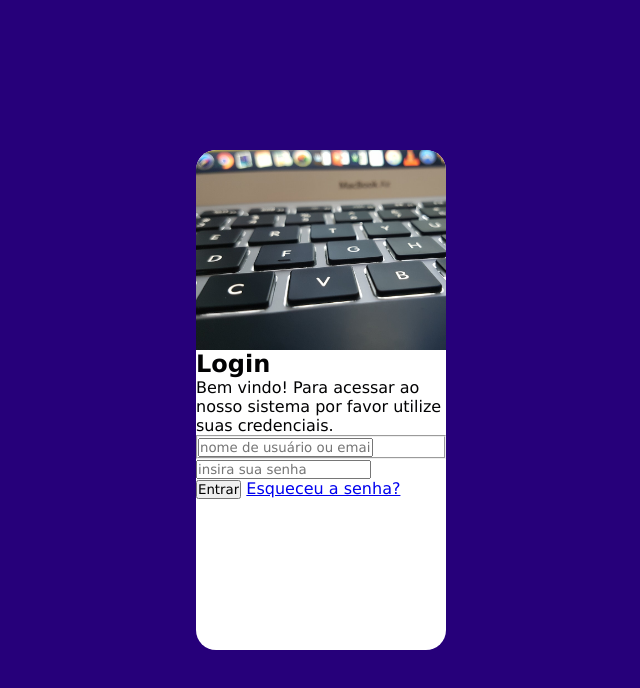
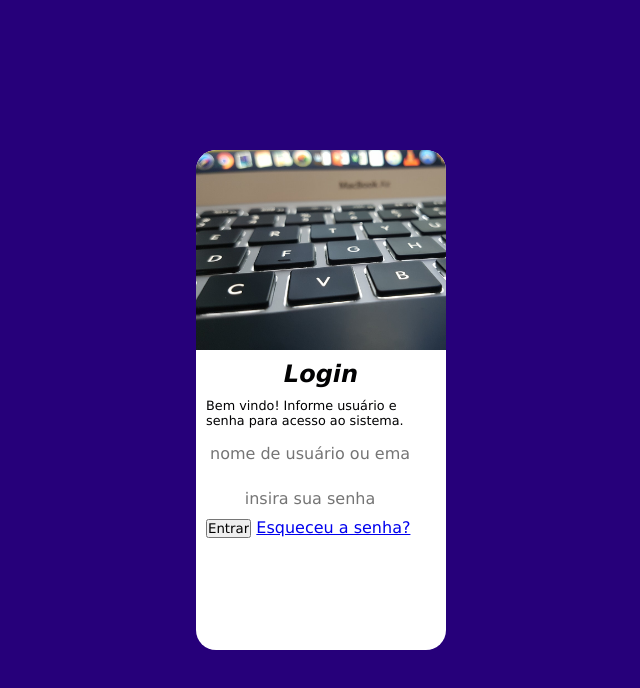
Before and after one commit to ezequielFaustino/form_login, a plain HTML site: page index.html in a window 1280 px wide. Shown: the whole page, without its empty margins (319-959 px from the left). Drawn offline with Linux system fonts and the light colour scheme.

Commit message:
alinhamento e altura dos inputs de login e senha alterados

```diff
--- a/css/styles.css
+++ b/css/styles.css
@@ -15,21 +15,22 @@
 }
 
 /* BODY */
-body, html{
+body,
+html {
   background-color: #26007A;
   height: 100vh;
   width: 100vw;
   color: #020203;
 }
 
-main{
+main {
   position: relative;
   height: 100vh;
   width: 100vw;
 }
 
 /* LOGIN */
-section#login{
+section#login {
   position: absolute;
   top: 50%;
   left: 50%;
@@ -41,9 +42,42 @@ section#login{
   transform: translate(-50%, -50%);
 }
 
-section#login > div#image{
+section#login>div#image {
   display: block;
   background: url(../img/keyboard.jpg);
   background-size: cover;
   height: 200px;
 }
+
+section#login>div#form {
+  display: block;
+  padding: 10px;
+}
+
+div#form>h1 {
+  text-align: center;
+  font-style: italic;
+  margin-bottom: 10px;
+}
+
+div#form>p {
+  font-size: 0.8em;
+}
+
+form > fieldset.field{
+  display: block;
+  width: 100%;
+  height: 40px;
+  margin-top: 5px;
+  border: none;
+}
+
+fieldset.field > input{
+  font-size: 1em;
+  /* width: ; */
+  height: 100%;
+  border: 0px;
+  border-radius: 5px;
+  padding: 4px;
+  text-align: center;
+}
--- a/index.html
+++ b/index.html
@@ -15,14 +15,14 @@
       </div>
       <div id="form">
         <h1>Login</h1>
-        <p>Bem vindo! Para acessar ao nosso sistema por favor utilize suas credenciais.</p>
+        <p>Bem vindo! Informe usuário e senha para acesso ao sistema.</p>
         <form>
           <fieldset class="field">
             <input type="text" placeholder="nome de usuário ou email" maxlength="30" required>
           </fieldset>
-          <div class="field">
+          <fieldset class="field">
             <input type="password" placeholder="insira sua senha">
-          </div>
+          </fieldset>
           <input type="submit" value="Entrar">
           <a href="#" class="forgot-password">Esqueceu a senha?</a>
         </form>
```
